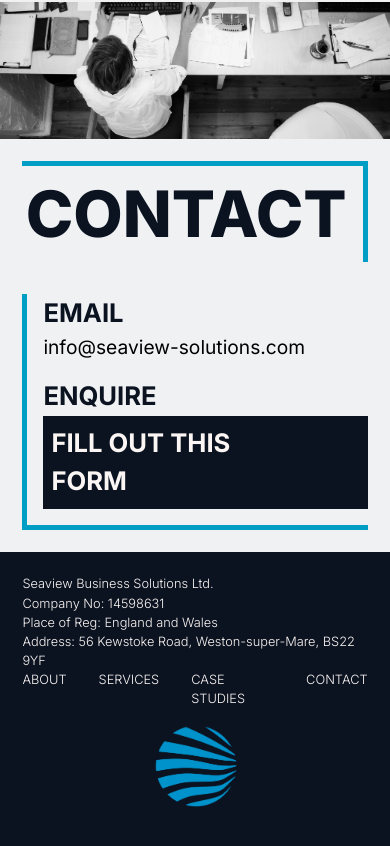
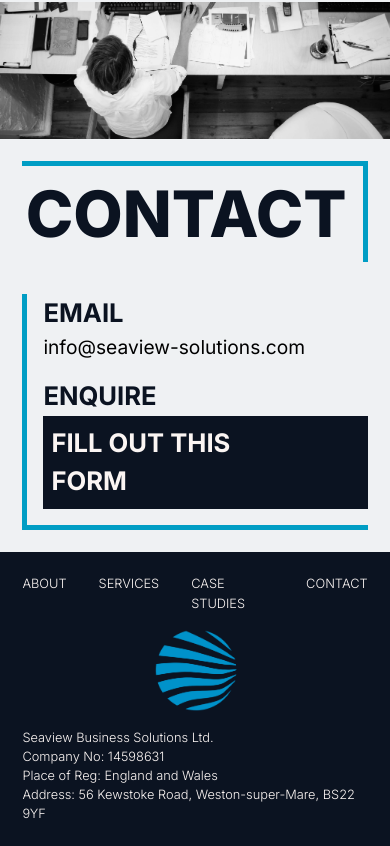
Before and after one commit to nBux/Seaview-Business-Solutions-Ltd, a plain HTML site: page index.html in a window 390 px wide. Shown: the part 4399-5245 px from the top of the page. Drawn offline with Linux system fonts and the light colour scheme.

Commit message:
Mobile Footer Fix
Footer content had been rearranged after a failed merge. Fix commited

```diff
--- a/style.css
+++ b/style.css
@@ -724,7 +724,7 @@ select {
         order: 2;
     }
 
-    .footer-content > .business-details {
+    .footer-content > .footer-details {
         order: 3;
     }
 
```
